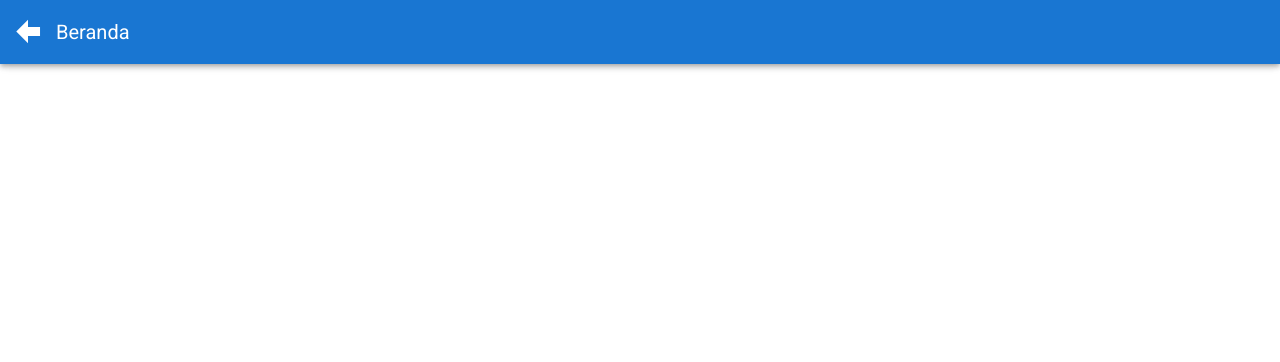
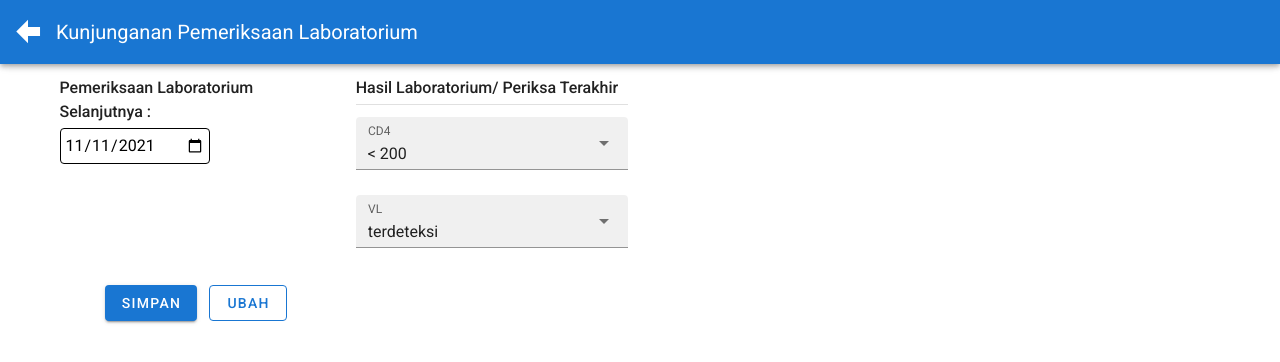
Before and after one commit to vhalegax/retensi-arv, a Nuxt app: page /kunjungan-pemeriksaan-laboratorium in a window 1280 px wide. Before the commit this address had no page. Shown: the top 362 px of the page. Built offline with nearby package versions, Linux system fonts and the light colour scheme.

Commit message:
feat: kunjungan-pemeriksaan-laboratorium

```diff
--- a/layouts/default.vue
+++ b/layouts/default.vue
@@ -26,19 +26,73 @@ export default {
 
   computed: {
     title() {
+      let title = ''
       const routeName = this.$route.name
-      let title = ''
+
       switch (routeName) {
         case 'profil':
           title = 'Profil'
           break
+
         case 'kunjungan-layanan-arv':
           title = 'Kunjungan Layanan ARV'
           break
 
+        case 'kunjungan-pemeriksaan-laboratorium':
+          title = 'Kunjunganan Pemeriksaan Laboratorium'
+          break
+
+
+
+        // * informasi-hiv-aids
+         case 'informasi-hiv-aids-dan-retensi':
+          title = 'Informasi HIV/AIDS dan Retensi'
+          break
+
+        case 'informasi-hiv-aids-dan-retensi-mengenal-hiv-aids':
+          title = 'Mengenal HIV/AIDS'
+          break
+        case 'informasi-hiv-aids-dan-retensi-mengenal-hiv-aids-pencegahan-penularan-dan-pengobatan-hiv-aids':
+          title = 'Pencegahan, Penularan Dan Pengobatan HIV/AIDS'
+          break
+        case 'informasi-hiv-aids-dan-retensi-mengenal-hiv-aids-pengertian-hiv-aids':
+          title = 'Pengertian HIV/AIDS'
+          break
+        case 'informasi-hiv-aids-dan-retensi-mengenal-hiv-aids-pencegahan-penularan-dan-pengobatan-hiv-aids-info-kelengkapan-terapi-arv':
+          title = 'Info Kelengkapan Terapi ARV'
+          break
+        case 'informasi-hiv-aids-dan-retensi-mengenal-hiv-aids-pencegahan-penularan-dan-pengobatan-hiv-aids-info-kelengkapan-terapi-arv-mengenal-arv':
+          title = 'Mengenal ARV'
+          break
+        case 'informasi-hiv-aids-dan-retensi-mengenal-hiv-aids-pencegahan-penularan-dan-pengobatan-hiv-aids-info-kelengkapan-terapi-arv-pentingnya-tertib-administrasi-untuk-terapi-arv':
+          title = 'Pentingnya Tertib Administrasi Untuk Terapi ARV'
+          break
+
+        case 'informasi-hiv-aids-dan-retensi-pentingnya-Ketaatan-program-hiv-aids':
+          title = 'Pentingnya Ketaatan Program HIV/AIDS'
+          break
+
+        case 'informasi-hiv-aids-dan-retensi-tips-menjaga-kualitas-hidup-anda':
+          title = 'Tips Menjaga Kualitas Hidup Anda'
+          break
+
+        case 'informasi-hiv-aids-dan-retensi-hal-penting-dalam-retensi':
+          title = 'Hal Penting Dalam Retensi'
+          break
+
+        case 'informasi-hiv-aids-dan-retensi-stigma-dan-diskiriminasi':
+          title = 'Stigma dan Diskriminasi'
+          break
+
+        case 'informasi-hiv-aids-dan-retensi-ltfu':
+          title = 'LTFU (Putus ARV)'
+          break
+        // #
+
         default:
           title = 'Beranda'
       }
+
       return title
     },
 
--- a/pages/index.vue
+++ b/pages/index.vue
@@ -64,22 +64,22 @@ export default {
         {
           title: 'Profil',
           icon: 'mdi-account',
-          route: 'profil',
+          route: '/profil/',
         },
         {
           title: 'Kunjungan Layanan ARV',
           icon: 'mdi-hospital-box',
-          route: 'kunjungan-layanan-arv',
+          route: '/kunjungan-layanan-arv/',
         },
         {
           title: 'Kunjungan Pemeriksaan Laboratorium',
           icon: 'mdi-calendar-month-outline',
-          route: '',
+          route: '/kunjungan-pemeriksaan-laboratorium/',
         },
         {
           title: 'Informasi HIV/AIDS dan Retensi',
           icon: 'mdi-alert-circle-outline',
-          route: '',
+          route: '/informasi-hiv-aids-dan-retensi/',
         },
         {
           title: 'Terapi Sehatku',
--- /dev/null
+++ b/pages/kunjungan-pemeriksaan-laboratorium/index.vue
@@ -0,0 +1,53 @@
+<template>
+  <v-form>
+    <v-container class="pa-0">
+      <v-row>
+        <v-col cols="12" sm="6" md="3">
+          <label class="font-weight-medium">
+            Pemeriksaan Laboratorium Selanjutnya :
+          </label>
+          <br />
+          <input
+            type="date"
+            class="rounded pa-1 mt-1"
+            value="2021-11-11"
+            :style="`border: 1px solid !important;`"
+          />
+        </v-col>
+
+        <v-col cols="12" sm="6" md="3">
+          <h4 class="font-weight-medium">
+            Hasil Laboratorium/ Periksa Terakhir
+          </h4>
+          <v-divider class="mt-1 mb-3"></v-divider>
+
+          <v-select
+            :items="['< 200', '200-300', '> 350']"
+            label="CD4"
+            placeholder="CD4"
+            value="< 200"
+            dense
+            filled
+          ></v-select>
+
+          <v-select
+            :items="['terdeteksi', 'tidak terdeteksi']"
+            label="VL"
+            placeholder="CD4"
+            value="terdeteksi"
+            dense
+            filled
+          ></v-select>
+        </v-col>
+      </v-row>
+
+      <v-row class="mt-3">
+        <v-col cols="12" sm="6" md="3" class="text-center pa-0">
+          <v-btn color="primary" class="mr-3"> Simpan </v-btn>
+
+          <v-btn color="primary" outlined> Ubah </v-btn>
+        </v-col>
+      </v-row>
+    </v-container>
+  </v-form>
+</template>
```
